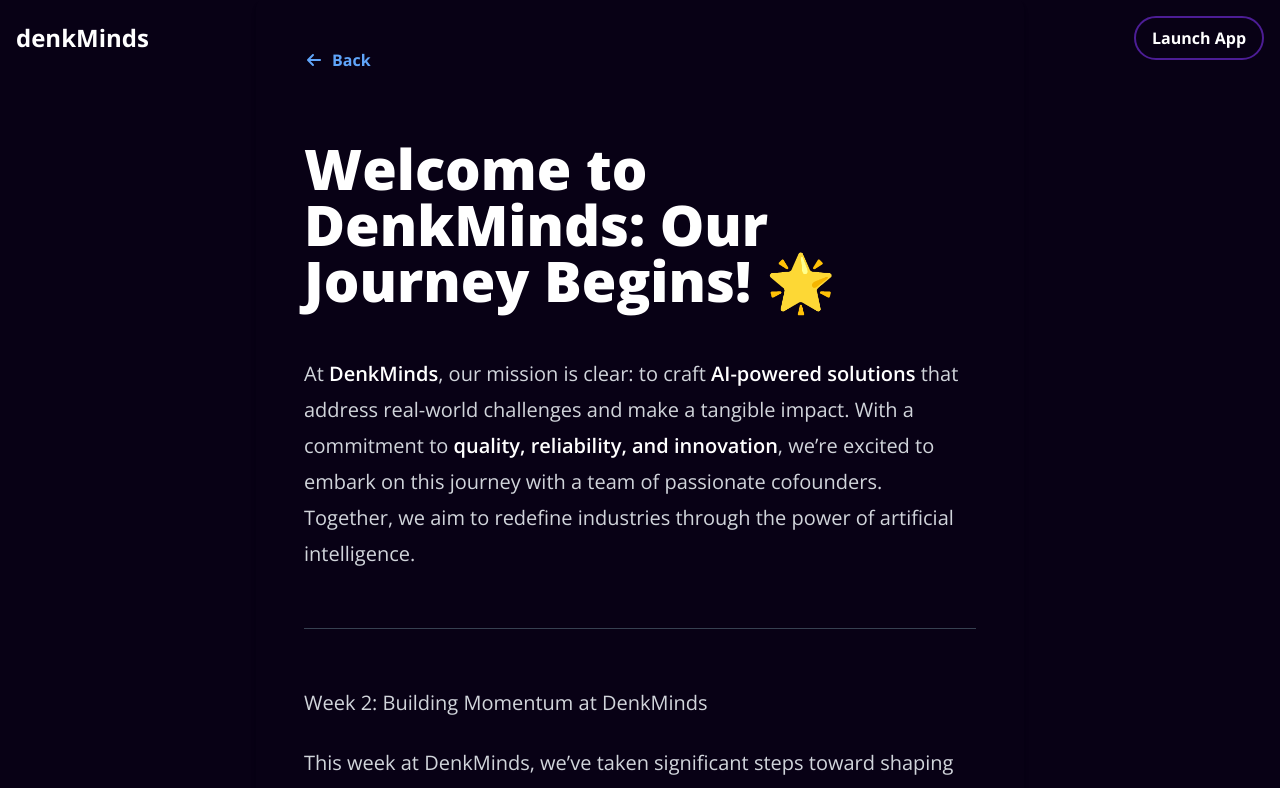
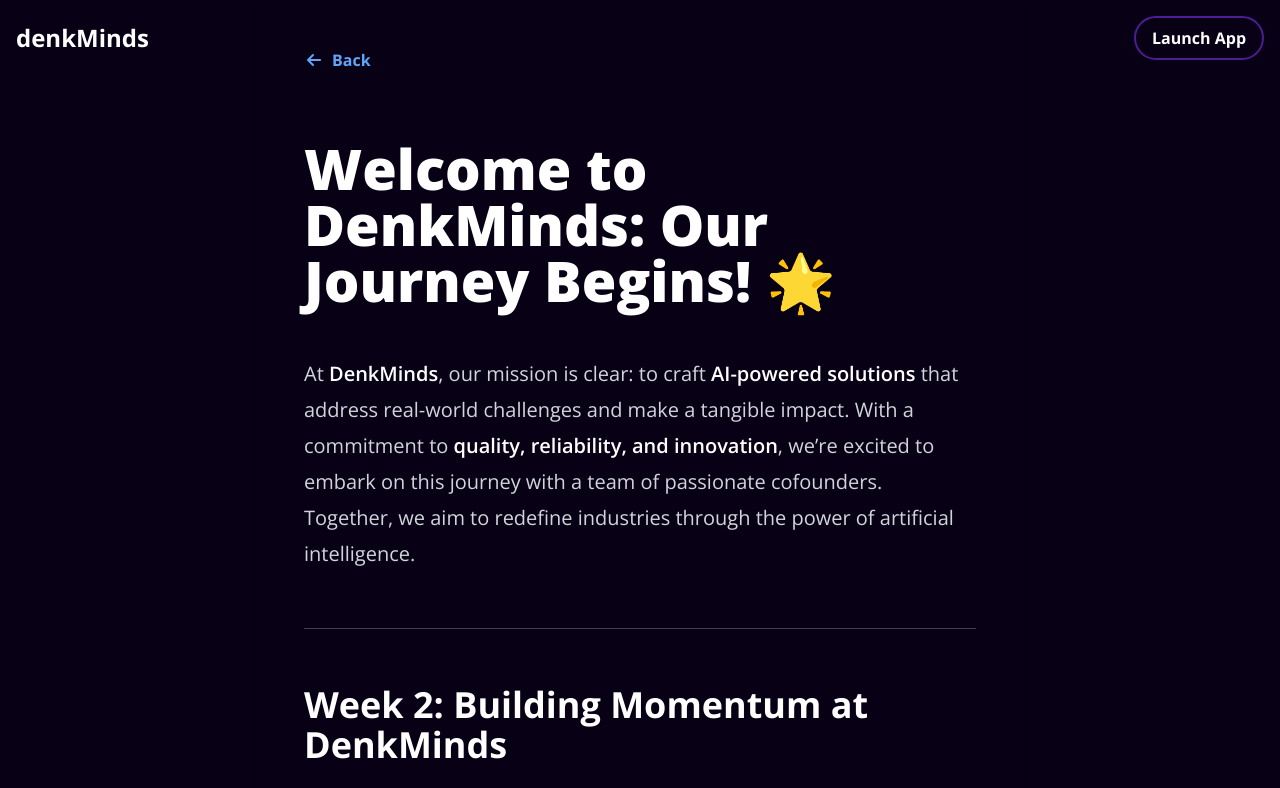
Before and after one commit to Uyadav207/denkMinds, a Next.js app: page /blogs/week-2 in a window 1280 px wide. Shown: the top 788 px of the page. Built offline with nearby package versions, Linux system fonts and the light colour scheme.

Commit message:
#71 font size changed

```diff
--- a/src/app/blogs/week-2/page.mdx
+++ b/src/app/blogs/week-2/page.mdx
@@ -14,7 +14,7 @@ export const metadata = {
 At **DenkMinds**, our mission is clear: to craft **AI-powered solutions** that address real-world challenges and make a tangible impact. With a commitment to **quality, reliability, and innovation**, we’re excited to embark on this journey with a team of passionate cofounders. Together, we aim to redefine industries through the power of artificial intelligence.
 
 ---
-Week 2: Building Momentum at DenkMinds
+## Week 2:  Building Momentum at DenkMinds
 
 This week at DenkMinds, we’ve taken significant steps toward shaping our company’s future and refining our processes as we work toward delivering innovative AI-powered solutions.
 
```
